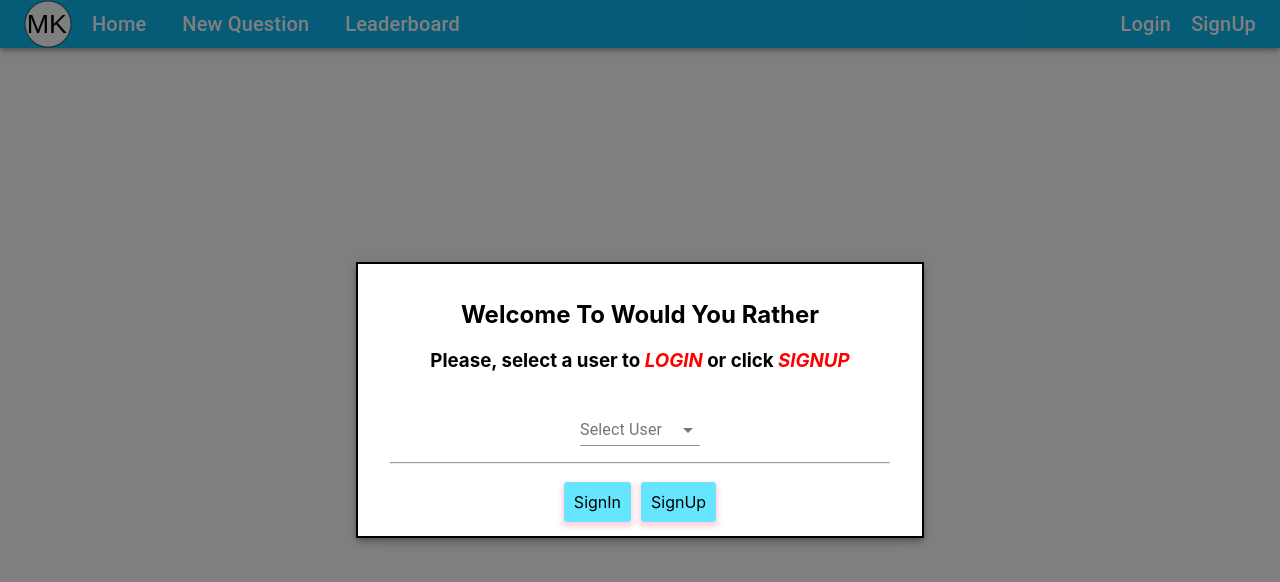
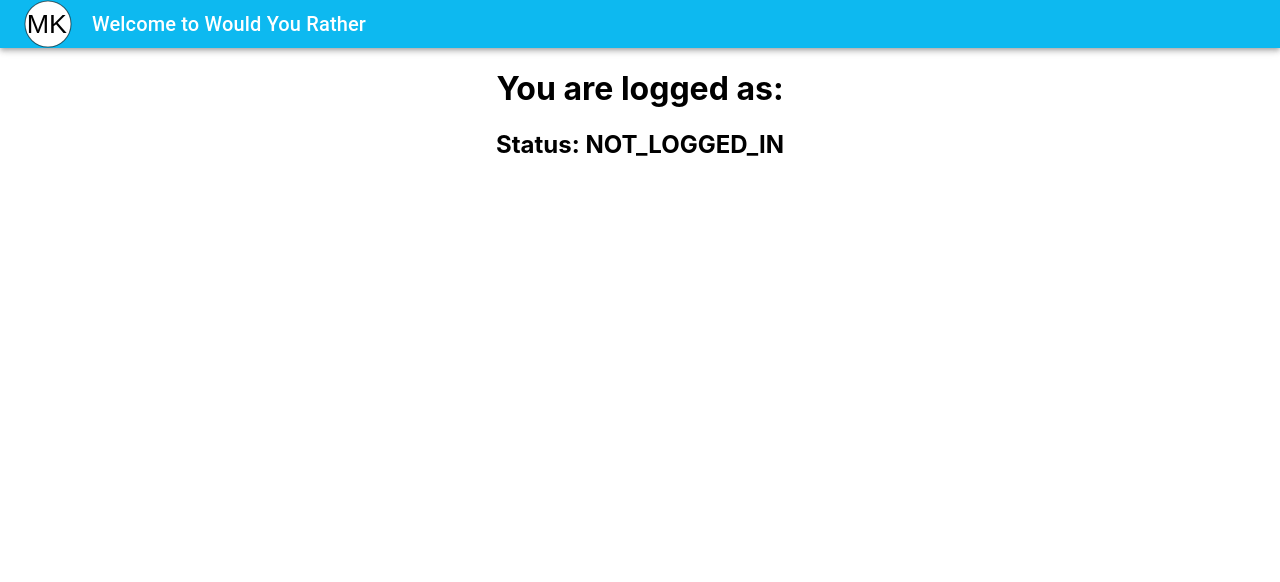
Before and after one commit to MKortmann/wouldyourather, a React (Create React App) app: page /logged in a window 1280 px wide. Before the commit this address led to /. Shown: the top 582 px of the page. Built offline with nearby package versions, Linux system fonts and the light colour scheme.

Commit message:
adding: render props for managing the logged in state and redirect users

```diff
--- a/src/App.js
+++ b/src/App.js
@@ -3,11 +3,16 @@ import './App.css';
 import Appbar from "./components/Appbar";
 import Welcome from "./components/Welcome";
 import SignUp from "./components/SignUp";
+import Checking from "./containers/Checking";
 import Logged from "./containers/Logged";
 import {BrowserRouter, Switch, Route} from "react-router-dom";
 import { _getUsers, _getQuestions, _saveQuestion, _saveQuestionAnswer } from "./_DATA";
 
+
 function App() {
+
+  const [loggedInStatus, setLoggedInStatus] = useState("NOT_LOGGED_IN");
+
 
   // Here we load all the users and questions
   useEffect( () => {
@@ -25,6 +30,15 @@ function App() {
 
   }, [])
 
+  useEffect( () => {
+
+
+    console.log(`[App.js]: use effect run`);
+
+  })
+
+
+
 
   const clickedBtnPlay = (userData) => {
     // debugger
@@ -36,34 +50,36 @@ function App() {
     // debugger
   }
 
-
-
-  const componentModal = () => {
-    return (
-      <Welcome />
-    )
-  }
-
-  const logged = () => {
-    return (
-      <Logged />
-    )
-  }
-
-  const signUp = () => {
-    return (
-      <SignUp />
-    )
-  }
-
   return (
     <BrowserRouter>
       <div className="App">
         <Appbar />
         <Switch>
-          <Route path="/" exact component={componentModal} />
-          <Route path="/logged/" component={logged} />
-          <Route path="/signUp" component={signUp} />
+        <Route
+          exact
+          path={"/"}
+          render = { props => (
+            <Welcome loggedInStatus={loggedInStatus}/>
+          )}
+        />
+        <Route
+          path={"/signUp"}
+          render = { props => (
+            <SignUp loggedInStatus={loggedInStatus}/>
+          )}
+        />
+        <Route
+          path={"/checking"}
+          render = { props => (
+            <Checking loggedInStatus={loggedInStatus}/>
+          )}
+        />
+        <Route
+          path={"/logged"}
+          render = { props => (
+            <Logged loggedInStatus={loggedInStatus}/>
+          )}
+        />
         </Switch>
       </div>
     </BrowserRouter>
--- a/src/_DATA.js
+++ b/src/_DATA.js
@@ -119,6 +119,24 @@ function generateUID () {
   return Math.random().toString(36).substring(2, 15) + Math.random().toString(36).substring(2, 15)
 }
 
+export function _addUser (newUser) {
+  // At same time we add a question we also add a user
+  // I HAD TO MAKE THIS IMPLEMENTATION BECAUSE IT WAS NOT WORKING WITHOUT REDUX
+  if (users[newUser] === undefined) {
+    users[newUser] = {
+      id: newUser,
+      name: newUser,
+      avatarURL: "xxx",
+      answers: {
+      },
+      questions: [],
+    }
+  }
+  return new Promise((res, rej) => {
+    setTimeout(() => res("User Added"), 1000)
+  })
+}
+
 export function _getUsers () {
   return new Promise((res, rej) => {
     setTimeout(() => res({...users}), 1000)
--- a/src/components/Appbar.js
+++ b/src/components/Appbar.js
@@ -1,11 +1,10 @@
-import React from 'react';
+import React, { useState, useEffect } from 'react';
 import { makeStyles } from '@material-ui/core/styles';
 import AppBar from '@material-ui/core/AppBar';
 import Toolbar from '@material-ui/core/Toolbar';
 import Typography from '@material-ui/core/Typography';
 import IconButton from '@material-ui/core/IconButton';
 import MKLogo from '../icons/mk.svg';
-
 
 const useStyles = makeStyles(theme => ({
   root: {
@@ -29,24 +28,52 @@ const useStyles = makeStyles(theme => ({
 export default function DenseAppBar() {
   const classes = useStyles();
 
+  // const [isAuth, setIsAuth] = useState(false);
+
+  let  componentToRender = (
+      <React.Fragment>
+        <Typography variant="h6" color="inherit" className={classes.tab} >
+          Welcome to Would You Rather
+        </Typography>
+      </React.Fragment>
+    )
+  //
+  // useEffect(()=> {
+  //   console.log(`[Logged.js]: use effect run`);
+    //
+    // if ( localStorage.getItem("authUser") !== null) {
+    //   setIsAuth(true);
+    //   console.log("app bar setted true");
+    // } else {
+    //   setIsAuth(false);
+    //   console.log("app bar setted false");
+    // }
+    // componentToRender = (
+    //     <React.Fragment>
+    //       <Typography variant="h6" color="inherit" className={classes.tab} >
+    //         Home
+    //       </Typography>
+    //       <Typography variant="h6" color="inherit" className={classes.tab}>
+    //         New Question
+    //       </Typography>
+    //       <Typography variant="h6" color="inherit" className={classes.tab}  >
+    //         Leaderboard
+    //       </Typography>
+    //       <Typography variant="h6" color="inherit"  className={classes.login}>
+    //         <span>SignOut</span>
+    //       </Typography>
+    //     </React.Fragment>
+    //   )
+  // })
+
+
+
   return (
     <div className={classes.root}>
       <AppBar position="static">
         <Toolbar variant="dense" className={classes.root}>
             <img src={MKLogo} alt="MK-Logo" />
-          <Typography variant="h6" color="inherit" className={classes.tab} >
-            Home
-          </Typography>
-          <Typography variant="h6" color="inherit" className={classes.tab}>
-            New Question
-          </Typography>
-          <Typography variant="h6" color="inherit" className={classes.tab}  >
-            Leaderboard
-          </Typography>
-          <Typography variant="h6" color="inherit"  className={classes.login}>
-            <span>Login</span>
-            <span style={{marginLeft: "20px"}}>SignUp</span>
-          </Typography>
+            {componentToRender}
         </Toolbar>
       </AppBar>
     </div>
--- a/src/components/SignUp.js
+++ b/src/components/SignUp.js
@@ -53,6 +53,7 @@ export default function ServerModal(props) {
       >
         <div className={classes.paper}>
           <h2 id="server-modal-title">Welcome To Would You Rather</h2>
+          <p> {props.loggedInStatus}</p>
           <p id="server-modal-description">Please login to start to play</p>
           <Input label={"Please, enter your full name"} elem={"fullName"} />
           <Input label={"Please, enter your user name"} elem={"userName"}/>
--- a/src/components/Welcome.js
+++ b/src/components/Welcome.js
@@ -53,6 +53,7 @@ export default function ServerModal(props) {
       >
         <div className={classes.paper}>
           <h2 id="server-modal-title">Welcome To Would You Rather</h2>
+          <p> {props.loggedInStatus}</p>
           <Select select={props.select} authUser={props.authUser}/>
           <hr/><br/>
           <Link to="/logged" style={buttonStyle} >SignIn</Link>
--- /dev/null
+++ b/src/containers/Checking.js
@@ -0,0 +1,57 @@
+import React, { useState, useEffect} from "react";
+import { withRouter } from 'react-router-dom';
+import {_addUser,  _getUsers, _getQuestions, _saveQuestion, _saveQuestionAnswer } from "../_DATA";
+
+
+const Checking = (props) => {
+
+  const [authUser, setAuthUser] = useState("");
+
+  // get the data from localStorage
+  useEffect(() => {
+    const fullName = JSON.parse(localStorage.getItem("fullName"));
+    const userName = JSON.parse(localStorage.getItem("userName"));
+    const eMail = JSON.parse(localStorage.getItem("eMail"));
+    const selectedUser = JSON.parse(localStorage.getItem("selectedUser"));
+    const action = props.action;
+
+
+    if(fullName !== null) {
+      localStorage.clear();
+      // let's add the user
+      localStorage.setItem("authUser", JSON.stringify(fullName))
+      // adding the user
+      _addUser(fullName)
+        .then(res => console.log(res));
+      setAuthUser(fullName);
+    } else if (selectedUser !== null){
+      // let's set the auth. User
+      localStorage.clear();
+      localStorage.setItem("authUser", JSON.stringify(selectedUser))
+      setAuthUser(fullName);
+      handleSuccessfulAuth("ok");
+
+    } else {
+      props.history.push("/") //doing redirect here.
+    }
+  }, [])
+
+  // useEffect( () => {
+  //   console.log(`[Logged.js]: use effect run`);
+  //
+  // })
+
+  function handleSuccessfulAuth (status) {
+    console.log(status);
+    props.history.push("/logged") //doing redirect here.
+  }
+
+  return (
+    <div>
+      <h1>Checking!!!</h1>
+    </div>
+  )
+}
+
+
+export default withRouter(Checking);
--- a/src/containers/Logged.js
+++ b/src/containers/Logged.js
@@ -1,31 +1,55 @@
 import React, { useState, useEffect} from "react";
 import { withRouter } from 'react-router-dom';
+import {_addUser,  _getUsers, _getQuestions, _saveQuestion, _saveQuestionAnswer } from "../_DATA";
 
 
 const Logged = (props) => {
 
+  const [authUser, setAuthUser] = useState("");
+
   // get the data from localStorage
-  useEffect(() => {
-    const fullName = JSON.parse(localStorage.getItem("fullName"));
-    const userName = JSON.parse(localStorage.getItem("userName"));
-    const eMail = JSON.parse(localStorage.getItem("eMail"));
-    const selectedUser = JSON.parse(localStorage.getItem("selectedUser"));
-    const action = props.action;
-    debugger
+  // useEffect(() => {
+  //   const fullName = JSON.parse(localStorage.getItem("fullName"));
+  //   const userName = JSON.parse(localStorage.getItem("userName"));
+  //   const eMail = JSON.parse(localStorage.getItem("eMail"));
+  //   const selectedUser = JSON.parse(localStorage.getItem("selectedUser"));
+  //   const action = props.action;
+  //
+  //
+  //   if(fullName !== null) {
+  //     localStorage.clear();
+  //     // let's add the user
+  //     localStorage.setItem("authUser", JSON.stringify(fullName))
+  //     // adding the user
+  //     _addUser(fullName)
+  //       .then(res => console.log(res));
+  //     setAuthUser(fullName);
+  //   } else if (selectedUser !== null){
+  //     // let's set the auth. User
+  //     localStorage.clear();
+  //     localStorage.setItem("authUser", JSON.stringify(selectedUser))
+  //     setAuthUser(fullName);
+  //     handleSuccessfulAuth("ok");
+  //
+  //   } else {
+  //     props.history.push("/") //doing redirect here.
+  //   }
+  // }, [])
 
-    if(fullName !== null) {
-      // let's add the user
-    } else if (selectedUser !== null){
-      // let's laod the user content
-    } else {
-      props.history.push("/") //doing redirect here.
-    }
-  }, [])
+  // useEffect( () => {
+  //   console.log(`[Logged.js]: use effect run`);
+  //
+  // })
 
+  // function handleSuccessfulAuth (status) {
+  //   console.log(status);
+  //   // props.history.push("/Logged") //doing redirect here.
+  // }
 
   return (
     <div>
-      <h1>You are logged as: {props.authUser} </h1>
+      <h1>You are logged as: {authUser} </h1>
+      <h2>Status: {props.loggedInStatus} </h2>
     </div>
   )
 }
```
Also changed, not shown: src/utils/Auth.js (added, +13 -0 lines).
